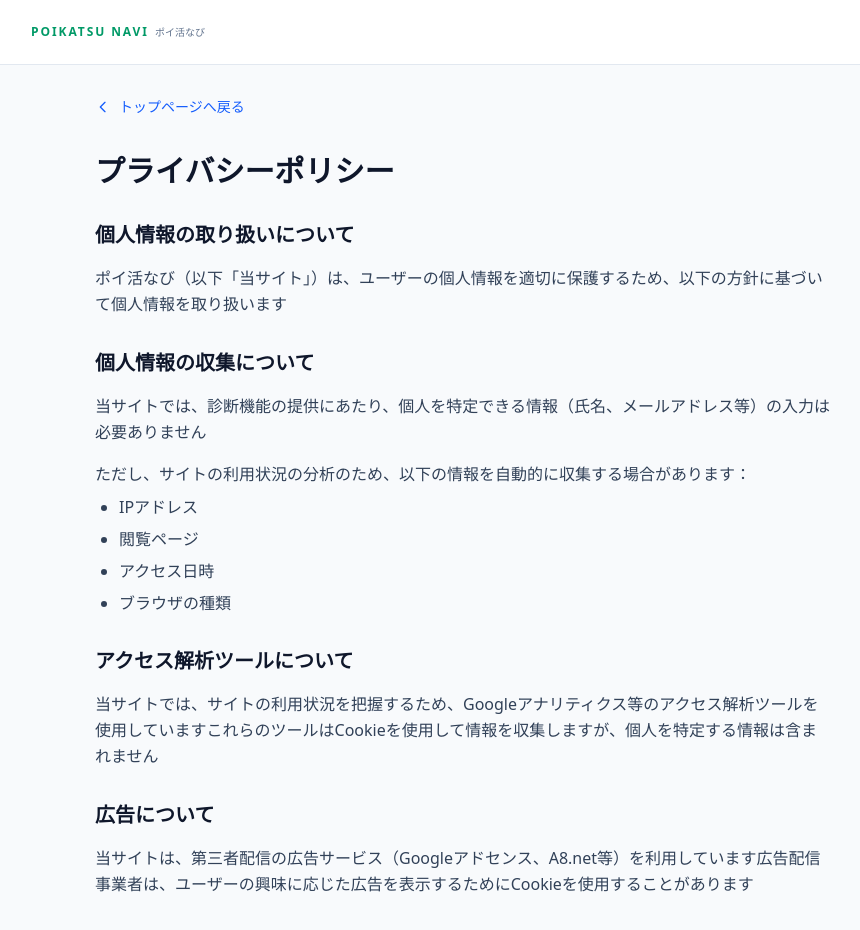
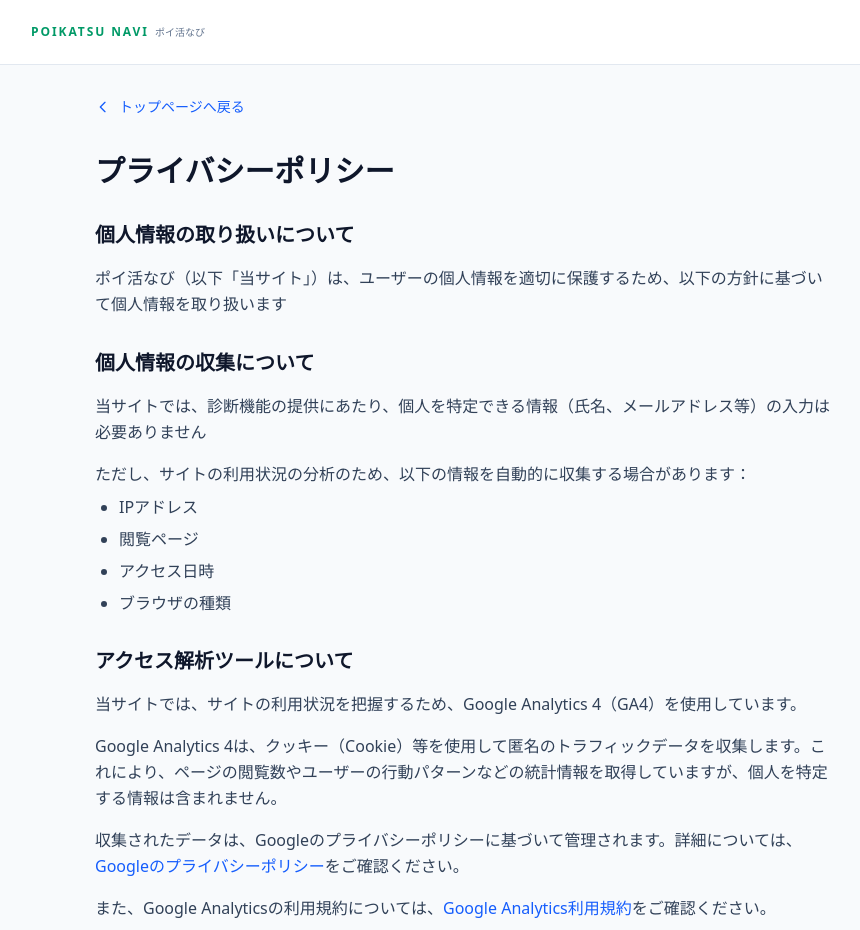
Before and after one commit to haruvv/poi-hub, a Next.js app: page /privacy in a window 1280 px wide. Shown: the top 930 px of the page, without its empty margins (177-1037 px from the left). Built offline with nearby package versions, Linux system fonts and the light colour scheme; a web font is replaced by a local one.

Commit message:
プライバシーポリシーの修正

```diff
--- a/app/privacy/page.tsx
+++ b/app/privacy/page.tsx
@@ -72,7 +72,34 @@ export default function PrivacyPage() {
                 アクセス解析ツールについて
               </h2>
               <p className="leading-relaxed">
-                当サイトでは、サイトの利用状況を把握するため、Googleアナリティクス等のアクセス解析ツールを使用していますこれらのツールはCookieを使用して情報を収集しますが、個人を特定する情報は含まれません
+                当サイトでは、サイトの利用状況を把握するため、Google Analytics 4（GA4）を使用しています。
+              </p>
+              <p className="leading-relaxed mt-4">
+                Google Analytics 4は、クッキー（Cookie）等を使用して匿名のトラフィックデータを収集します。これにより、ページの閲覧数やユーザーの行動パターンなどの統計情報を取得していますが、個人を特定する情報は含まれません。
+              </p>
+              <p className="leading-relaxed mt-4">
+                収集されたデータは、Googleのプライバシーポリシーに基づいて管理されます。詳細については、
+                <a
+                  href="https://policies.google.com/privacy?hl=ja"
+                  target="_blank"
+                  rel="noopener noreferrer"
+                  className="text-blue-600 hover:underline"
+                >
+                  Googleのプライバシーポリシー
+                </a>
+                をご確認ください。
+              </p>
+              <p className="leading-relaxed mt-4">
+                また、Google Analyticsの利用規約については、
+                <a
+                  href="https://marketingplatform.google.com/about/analytics/terms/jp/"
+                  target="_blank"
+                  rel="noopener noreferrer"
+                  className="text-blue-600 hover:underline"
+                >
+                  Google Analytics利用規約
+                </a>
+                をご確認ください。
               </p>
             </section>
 
```
